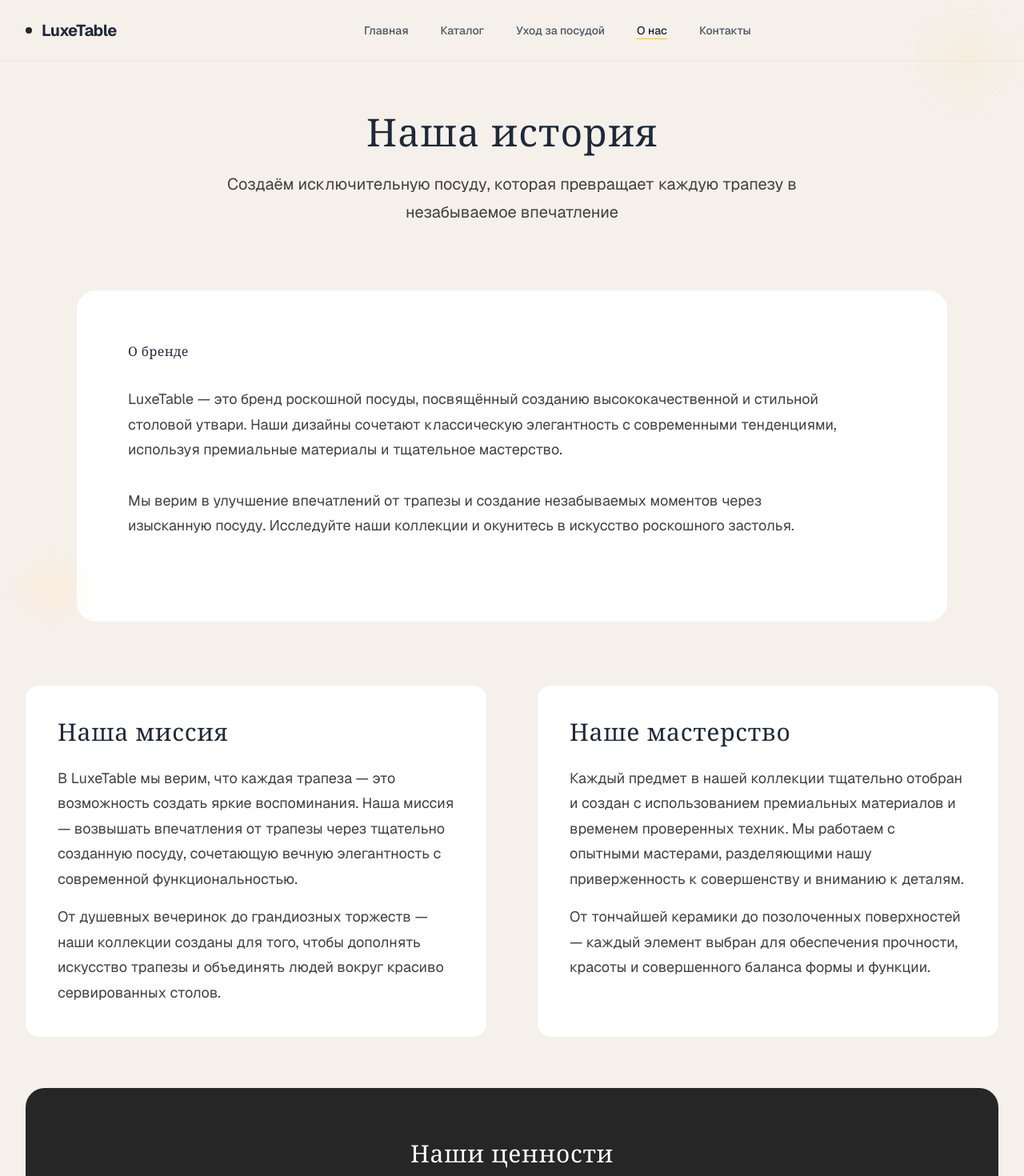
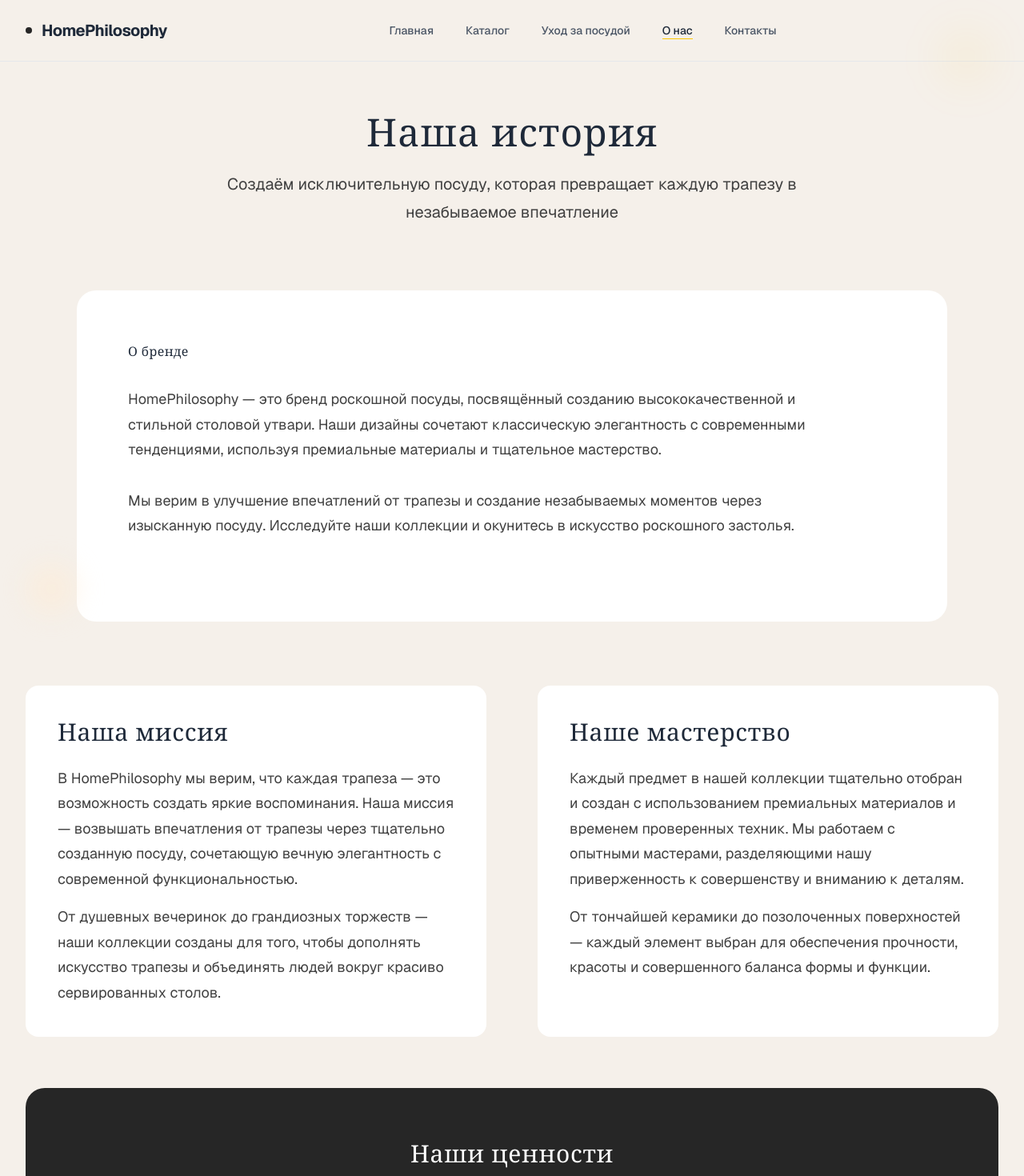
Before and after one commit to BuG1K/plates-main, a Next.js app: page /about in a window 1280 px wide. Shown: the top 1470 px of the page at 80% size. Built offline with nearby package versions, Linux system fonts and the light colour scheme.

Commit message:
9999999999

```diff
--- a/app/about/page.tsx
+++ b/app/about/page.tsx
@@ -2,8 +2,8 @@ import { Metadata } from 'next'
 import About from '@/components/About'
 
 export const metadata: Metadata = {
-  title: 'О нас - LuxeTable',
-  description: 'Узнайте о приверженности LuxeTable к роскошной посуде, мастерству и созданию незабываемых впечатлений от трапезы.',
+  title: 'О нас - HomePhilosophy',
+  description: 'Узнайте о приверженности HomePhilosophy к роскошной посуде, мастерству и созданию незабываемых впечатлений от трапезы.',
 }
 
 export default function AboutPage() {
@@ -31,7 +31,7 @@ export default function AboutPage() {
               Наша миссия
             </h2>
             <p className="text-base lg:text-lg text-luxury mb-4">
-              В LuxeTable мы верим, что каждая трапеза — это возможность создать яркие воспоминания.
+              В HomePhilosophy мы верим, что каждая трапеза — это возможность создать яркие воспоминания.
               Наша миссия — возвышать впечатления от трапезы через тщательно созданную посуду,
               сочетающую вечную элегантность с современной функциональностью.
             </p>
--- a/app/care/page.tsx
+++ b/app/care/page.tsx
@@ -2,7 +2,7 @@ import { Metadata } from 'next'
 import { Droplets, Shield, Sparkles, AlertTriangle, CheckCircle, Thermometer, Wind } from 'lucide-react'
 
 export const metadata: Metadata = {
-  title: 'Уход за посудой - LuxeTable',
+  title: 'Уход за посудой - HomePhilosophy',
   description: 'Профессиональные рекомендации по уходу за роскошной посудой. Сохраните красоту и долговечность ваших изделий.',
 }
 
--- a/app/contact/page.tsx
+++ b/app/contact/page.tsx
@@ -6,8 +6,8 @@ import React, { useEffect, useState } from 'react';
 import { useSearchParams } from "next/navigation";
 
 // export const metadata: Metadata = {
-//   title: 'Свяжитесь с нами - LuxeTable',
-//   description: 'Свяжитесь с LuxeTable для вопросов, индивидуальных заказов или поддержки клиентов.',
+//   title: 'Свяжитесь с нами - HomePhilosophy',
+//   description: 'Свяжитесь с HomePhilosophy для вопросов, индивидуальных заказов или поддержки клиентов.',
 // }
 
 export default function ContactPage() {
--- a/app/layout.tsx
+++ b/app/layout.tsx
@@ -6,13 +6,13 @@ import Header from '@/components/Header'
 import { cn } from '@/lib/utils'
 
 export const metadata: Metadata = {
-  title: 'LuxeTable - Роскошная посуда',
+  title: 'HomePhilosophy - Роскошная посуда',
   description: 'Откройте для себя новинки роскошной посуды. Наша коллекция включает изысканный дизайн и премиальные материалы, идеальные для любого торжества.',
   keywords: ['роскошная посуда', 'столовые приборы', 'элегантная сервировка', 'премиальная посуда', 'фарфор', 'сервировка стола'],
-  authors: [{ name: 'LuxeTable' }],
+  authors: [{ name: 'HomePhilosophy' }],
   robots: 'index, follow',
   openGraph: {
-    title: 'LuxeTable - Роскошная посуда',
+    title: 'HomePhilosophy - Роскошная посуда',
     description: 'Откройте для себя новинки роскошной посуды. Наша коллекция включает изысканный дизайн и премиальные материалы.',
     type: 'website',
     locale: 'ru_RU',
@@ -44,7 +44,7 @@ export default function RootLayout({
               <div>
                 <div className="flex items-center gap-3 mb-6">
                   <div className="w-2 h-2 bg-white rounded-full" />
-                  <span className="text-xl font-bold tracking-tight">LuxeTable</span>
+                  <span className="text-xl font-bold tracking-tight">HomePhilosophy</span>
                 </div>
                 <p className="text-gray-300 text-sm leading-relaxed">
                   Создаем роскошные впечатления от трапезы через изысканную посуду и неподвластную времени элегантность.
@@ -82,7 +82,7 @@ export default function RootLayout({
             </div>
 
             <div className="border-t border-gray-700 mt-12 pt-8 text-center text-sm text-gray-400">
-              <p>&copy; {new Date().getFullYear()} LuxeTable. Все права защищены.</p>
+              <p>&copy; {new Date().getFullYear()} HomePhilosophy. Все права защищены.</p>
             </div>
           </div>
         </footer>
--- a/components/About.tsx
+++ b/components/About.tsx
@@ -33,7 +33,7 @@ export default function About({
 
           <div className="prose prose-lg max-w-none">
             <p className="text-base lg:text-lg text-luxury mb-6 lg:mb-8">
-              LuxeTable — это бренд роскошной посуды, посвящённый созданию высококачественной
+              HomePhilosophy — это бренд роскошной посуды, посвящённый созданию высококачественной
               и стильной столовой утвари. Наши дизайны сочетают классическую элегантность с современными
               тенденциями, используя премиальные материалы и тщательное мастерство.
             </p>
--- a/components/Header.tsx
+++ b/components/Header.tsx
@@ -38,7 +38,7 @@ export default function Header() {
           <Link href="/" className="flex items-center gap-3 group">
             <div className="w-2 h-2 bg-neutral-800 rounded-full transition-all duration-300 group-hover:scale-125" />
             <span className="text-xl font-bold text-gray-800 tracking-tight">
-              LuxeTable
+              HomePhilosophy
             </span>
           </Link>
 
--- a/luxetable-website.html
+++ b/luxetable-website.html
@@ -3,7 +3,7 @@
 <head>
     <meta charset="UTF-8">
     <meta name="viewport" content="width=device-width, initial-scale=1.0">
-    <title>LuxeTable - Luxury Tableware</title>
+    <title>HomePhilosophy - Luxury Tableware</title>
     <style>
         * {
             margin: 0;
@@ -271,7 +271,7 @@
 <body>
     <!-- Header -->
     <header>
-        <div class="logo">LuxeTable</div>
+        <div class="logo">HomePhilosophy</div>
         <nav>
             <ul>
                 <li><a href="#home">Home</a></li>
@@ -380,7 +380,7 @@
     <!-- About Section -->
     <div class="about">
         <h2>About the Brand</h2>
-        <p>LuxeTable is a luxury tableware brand dedicated to providing high-quality, stylish dining essentials. Our designs blend classic elegance with modern trends, using premium materials and meticulous craftsmanship. We believe in enhancing dining experiences and creating memorable moments through exquisite tableware. Explore our collections and experience the art of luxury dining.</p>
+        <p>HomePhilosophy is a luxury tableware brand dedicated to providing high-quality, stylish dining essentials. Our designs blend classic elegance with modern trends, using premium materials and meticulous craftsmanship. We believe in enhancing dining experiences and creating memorable moments through exquisite tableware. Explore our collections and experience the art of luxury dining.</p>
         <button class="learn-more">Learn More</button>
     </div>
 </body>
```
